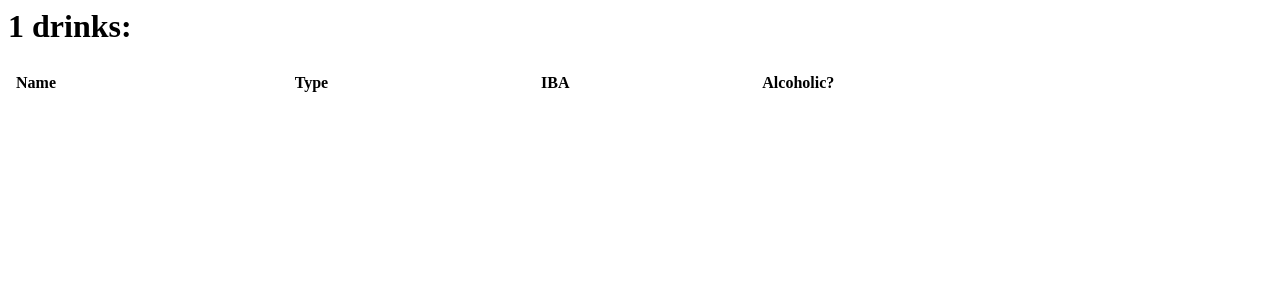
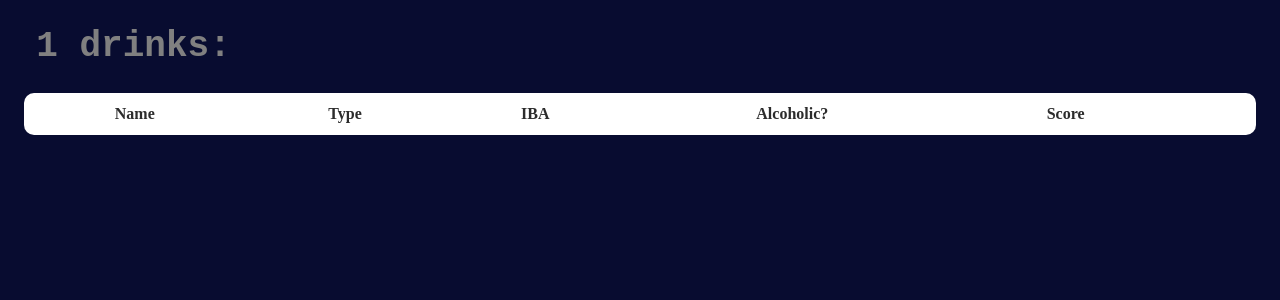
Before and after one commit to HF-Ifrit/dbtp, a Django app: page /tag/1 in a window 1280 px wide. Shown: the top 300 px of the page. Run offline with Django 3.2, Linux system fonts and the light colour scheme; data comes from the database, SQL or seed files in the repository; both versions use the stored data as it was before the commit; lists and menus that the app fills with data are empty; parts of the project's set-up code (start-up, migrations or seed data) failed here and were passed over.

Commit message:
upgraded tags page to include score and better aesthetics

```diff
--- a/SeniorProject/DrinkBeyondThePossible/templates/DrinkBeyondThePossible/tag.html
+++ b/SeniorProject/DrinkBeyondThePossible/templates/DrinkBeyondThePossible/tag.html
@@ -13,28 +13,65 @@
         }
 
         td, th {
-            text-align: left;
-            padding: 8px;
+            padding: 12px;
+        }
+
+        td {
+            border: 1px solid #c5c2c2;
+            font-family:'Courier New', Courier, monospace;
+        }
+
+        h1 {
+				color: gray;
+				padding-left: 1%;
+                font-size: 36px;
+                font-family:'Courier New', Courier, monospace;
+                font-weight:bold;
+        }
+
+        tr:nth-child(even) {
+            background-color: #f3f1f1c4;
+        }
+
+        body {
+            background-color: rgb(8, 12, 48);
+            color: rgb(44, 44, 44);
+
+            min-width: 450px;
+            line-height: 1.25;
+            font-size: 90%;
+            margin: 1.5rem;
+        }
+
+        .drinkTable {
+            border-radius: 10px 10px 10px 10px;
+            background-color: white;
         }
     </style>
 </head>
 
 <body>
     <h1 class="tagName">{{ tagname }} drinks:</h1>
-    <table style="width:100%">
+    <table style="width:100%" class=drinkTable>
         <tr>
             <th>Name</th>
             <th>Type</th>
             <th>IBA</th>
             <th>Alcoholic?</th>
+            <th>Score</th>
             <th></th>
         </tr>
-        {% for drink in drinks %}
+        {% for drink, score in drink_ratings %}
                 <tr>
                     <td><a href="/detail/{{ drink.id }}"> {{drink.name}}</a></td>
                     <td>{{ drink.category }}</td>
                     <td>{{ drink.iba }}</td>
                     <td>{{ drink.alcoholic }}</td>
+                    {% if score == -1 %}
+                        <td>N/A</td>
+                    {% else %}
+                        <td>{{ score }}</td>
+                    {% endif %}
                     <td><li><img src="{{ drink.thumbimage }}" class="image" align="right"></li></td>
                 </tr>
         {% endfor %}
--- a/SeniorProject/DrinkBeyondThePossible/views.py
+++ b/SeniorProject/DrinkBeyondThePossible/views.py
@@ -26,16 +26,32 @@ def tagList(request, tagname):
     # Extract drink_id's for each tag for query
     drinks = [drink.drink_ID for drink in tags_for_drinks]
     drink_list = []
+    ratings = []
 
     for drink_id in drinks:
+        all_ratings = drinkRating.objects.filter(drink_id=drink_id)
+        num_ratings = all_ratings.count()
+        if num_ratings > 0:
+            avg_rating = 0
+            for rating in all_ratings:
+                avg_rating += rating.rating
+            avg_rating = round(avg_rating / num_ratings, 2)
+        else:
+            avg_rating = -1
         drinkResult = cdb.get_drink_details(drink_id)
         drink_list.append(drinkResult)
+        ratings.append(avg_rating)
+
+
+    z_ratings = zip(drink_list, ratings)
+    z_ratings = sorted(z_ratings, key=lambda x: x[1], reverse=True)
 
 
 
     context = {
         'tagname': tagname.capitalize(),
-        'drinks': drink_list
+        'drinks': drink_list,
+        'drink_ratings': z_ratings
     }
 
     return render(request, 'DrinkBeyondThePossible/tag.html', context=context)
--- a/SeniorProject/static/DrinkBeyondThePossible/style.css
+++ b/SeniorProject/static/DrinkBeyondThePossible/style.css
@@ -154,12 +154,16 @@ li.navitem a:visited
     color: gray;
     font-family: 'Open Sans', Helvetica, Arial, sans-serif;
     font-size: 22pt;
+    font-family:'Courier New', Courier, monospace;
+    font-weight:bold;
 }
 
 .drinkInfo
 {
     border-radius: 10px 10px 10px 10px;
     background-color: white;
+    font-family:'Courier New', Courier, monospace;
+    font-weight:bold;
 }
 
 .comments
```
Also changed, not shown: SeniorProject/DrinkBeyondThePossible/templates/DrinkBeyondThePossible/detail.html (+8 -1 lines), SeniorProject/db.sqlite3.
